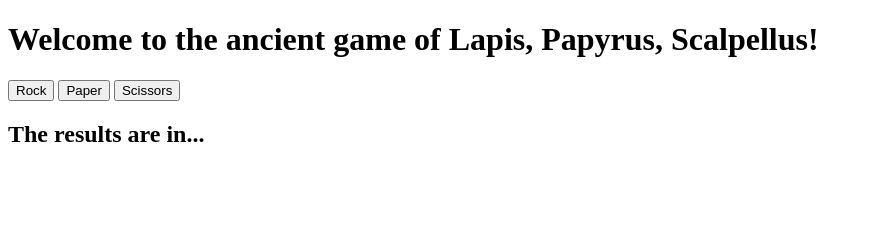
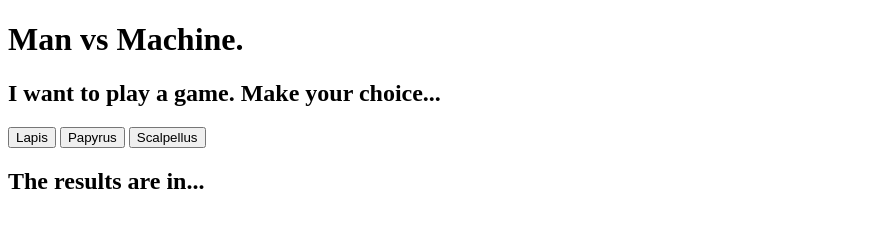
Before and after one commit to BasilExpeditions/Rock-Paper-Scissors, a plain HTML site: page index.html in a window 1280 px wide. Shown: the whole page, without its empty margins (0-871 px from the left). Drawn offline with Linux system fonts and the light colour scheme.

Commit message:
Updates to html

```diff
--- a/index.html
+++ b/index.html
@@ -3,13 +3,15 @@
 <head>
     <meta charset="UTF-8">
     <meta name="viewport" content="width=device-width, initial-scale=1.0">
-    <title>Document</title>
+    <title>Lapis, Papyrus, Scalpellus</title>
 </head>
 <body>
-        <h1>Welcome to the ancient game of Lapis, Papyrus, Scalpellus!</h1>
-        <button id='rock'>Rock</button>
-        <button id='paper'>Paper</button>
-        <button id='scissors'>Scissors</button>
+        <h1>Man vs Machine.</h1>
+
+        <h2>I want to play a game. Make your choice...</h2>
+        <button id='rock'>Lapis</button>
+        <button id='paper'>Papyrus</button>
+        <button id='scissors'>Scalpellus</button>
         <h2>The results are in...</h2>
 </body>
 </html>
```
